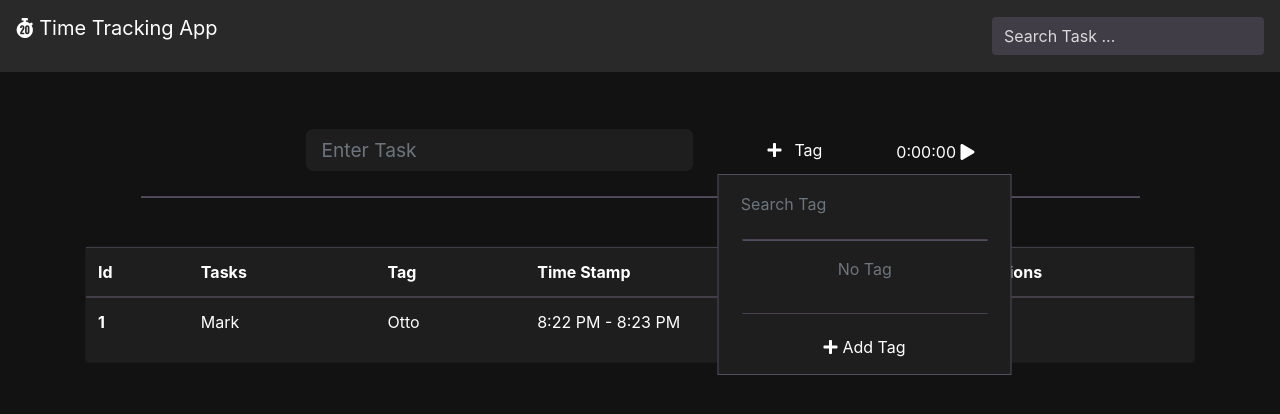
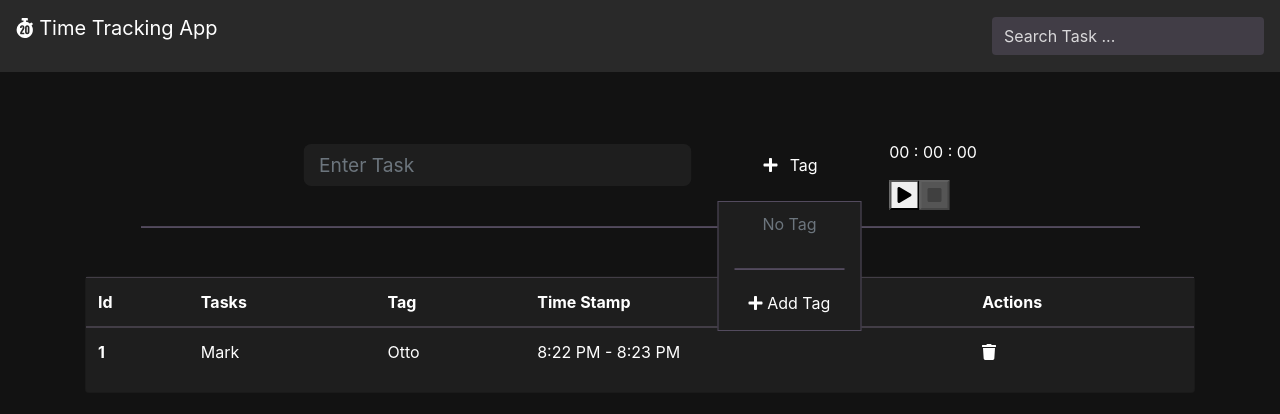
Before and after one commit to killcodeX/time-tracking-app, a React (Create React App) app: page / in a window 1280 px wide. Both pictures are taken after a click on the button "Tag". Shown: the top 414 px of the page. Built offline with nearby package versions, Linux system fonts and the light colour scheme.

Commit message:
countdown is working

```diff
--- a/src/components/addTask.js
+++ b/src/components/addTask.js
@@ -1,9 +1,9 @@
-import React, {useState} from "react";
-import Tags from './tags';
+import React, { useState } from "react";
+import Tags from "./tags";
+import TimeStamp from "./timeStamp";
 
 export default function AddTask() {
-
-    const [show, setShow] = useState(false);
+  const [show, setShow] = useState(false);
 
   return (
     <div className="add-task">
@@ -14,11 +14,11 @@ export default function AddTask() {
           placeholder="Enter Task"
         />
       </div>
-      <button className='tag' onClick={() => setShow(!show)}><i className="fas fa-plus"></i> <span className='ml-2'>Tag</span></button>
-      { show? <Tags/>:null}
-      <div className='time'>
-          <p>0:00:00 <i class="fas fa-play"></i></p>
-      </div>
+      <button className="tag" onClick={() => setShow(!show)}>
+        <i className="fas fa-plus"></i> <span className="ml-2">Tag</span>
+      </button>
+      {show ? <Tags /> : null}
+      <TimeStamp />
     </div>
   );
 }
--- a/src/components/tags.js
+++ b/src/components/tags.js
@@ -1,8 +1,11 @@
 import React, { useState } from "react";
 import { Modal } from "react-bootstrap";
+import { useDispatch, useSelector } from "react-redux";
+import {addTag} from '../redux/actions/actions';
 
 export default function Tags() {
-  const tag = [];
+  const dispatch = useDispatch();
+  const tags = useSelector((state) => state.Tasks.Tags);
   const [show, setShow] = useState(false);
   const [newTag, setNewTag] = useState("");
 
@@ -11,20 +14,20 @@ export default function Tags() {
 
   const handleNewTag = (e) => {
     e.preventDefault();
-    alert(newTag);
+    dispatch(addTag(newTag));
+    setNewTag('');
+    setShow(false)
   };
+
+
   return (
     <>
       <div className="tag-card text-center">
-        <div className="input-group tag-input">
-          <input
-            type="text"
-            className="form-control tag-inpt"
-            placeholder="Search Tag"
-          />
-        </div>
-        <hr className="hr" />
-        {tag.length > 0 ? "tag" : <p className="text-muted">No Tag</p>}
+        {tags.length > 0 ? (
+            tags.map((tag,i) => {
+                return <p class='btn-tag' key={i}>{tag}</p>
+            })
+        ) : <p className="text-muted">No Tag</p>}
         <hr className="hr" />
         <button className="tag" onClick={handleShow}>
           <i className="fas fa-plus"></i> Add Tag
--- /dev/null
+++ b/src/components/timeStamp.js
@@ -0,0 +1,63 @@
+import React, { useState, useRef } from "react";
+
+export default function TimeStamp() {
+  const [timer, setTimer] = useState(0);
+  const [isActive, setIsActive] = useState(false);
+  const [isPaused, setIsPaused] = useState(false);
+  const countRef = useRef(null);
+
+  const handleStart = () => {
+    setIsActive(true);
+    setIsPaused(true);
+    countRef.current = setInterval(() => {
+      setTimer((timer) => timer + 1);
+    }, 1000);
+  };
+
+  const handlePause = () => {
+    clearInterval(countRef.current);
+    setIsPaused(false);
+  };
+
+  const handleResume = () => {
+    setIsPaused(true);
+    countRef.current = setInterval(() => {
+      setTimer((timer) => timer + 1);
+    }, 1000);
+  };
+
+  const handleReset = () => {
+    clearInterval(countRef.current);
+    setIsActive(false);
+    setIsPaused(false);
+    setTimer(0);
+  };
+
+  const formatTime = () => {
+    const getSeconds = `0${(timer % 60)}`.slice(-2)
+    const minutes = `${Math.floor(timer / 60)}`
+    const getMinutes = `0${minutes % 60}`.slice(-2)
+    const getHours = `0${Math.floor(timer / 3600)}`.slice(-2)
+
+    return `${getHours} : ${getMinutes} : ${getSeconds}`
+  }
+
+  return (
+    <div className="time">
+      <p>
+      {formatTime()}
+      </p>
+      <div className="buttons">
+      {
+            !isActive && !isPaused ?
+              <button onClick={handleStart}><i class="btn-play fas fa-play"></i></button>
+              : (
+                isPaused ? <button onClick={handlePause}><i class="fas fa-pause"></i></button> :
+                  <button onClick={handleResume}><i class="btn-play fas fa-play"></i></button>
+              )
+          }
+          <button onClick={handleReset} disabled={!isActive}><i class="btn-stop fas fa-stop"></i></button>
+      </div>
+    </div>
+  );
+}
--- a/src/redux/actions/actionConstants.js
+++ b/src/redux/actions/actionConstants.js
@@ -1,3 +1,3 @@
 // actions contsants
 
-export const Add = "ADD_CONTACT";
+export const Add = "ADD_TAG";
--- a/src/redux/actions/actions.js
+++ b/src/redux/actions/actions.js
@@ -1,12 +1,10 @@
 
-import {Add} from './actionContants';
-
-
+import {Add} from './actionConstants';
 
 // actions
-export const addContact = (contact) => {
+export const addTag = (tag) => {
     return {
-      type: Add ,
-      payload: contact,
+      type: Add,
+      payload: tag,
     };
   };
--- a/src/redux/reducers/reducers.js
+++ b/src/redux/reducers/reducers.js
@@ -1,17 +1,18 @@
 import { Add } from "../actions/actionConstants";
 
 const initialState = {
-
+  Tasks:[],
+  Tags: []
 };
 
 // Reducers
 const TaskReducer = (state = initialState, action) => {
   switch (action.type) {
-    // case Add:
-    //   return {
-    //     ...state,
-    //     contacts: [action.payload, ...state.contacts],
-    //   };
+    case Add:
+      return {
+        ...state,
+        Tags: [action.payload, ...state.Tags],
+      };
 
     // case GET:
     //   let arr = state.contacts.filter(
```
Also changed, not shown: 1 other file (tests, documents, lock files or other folders).
